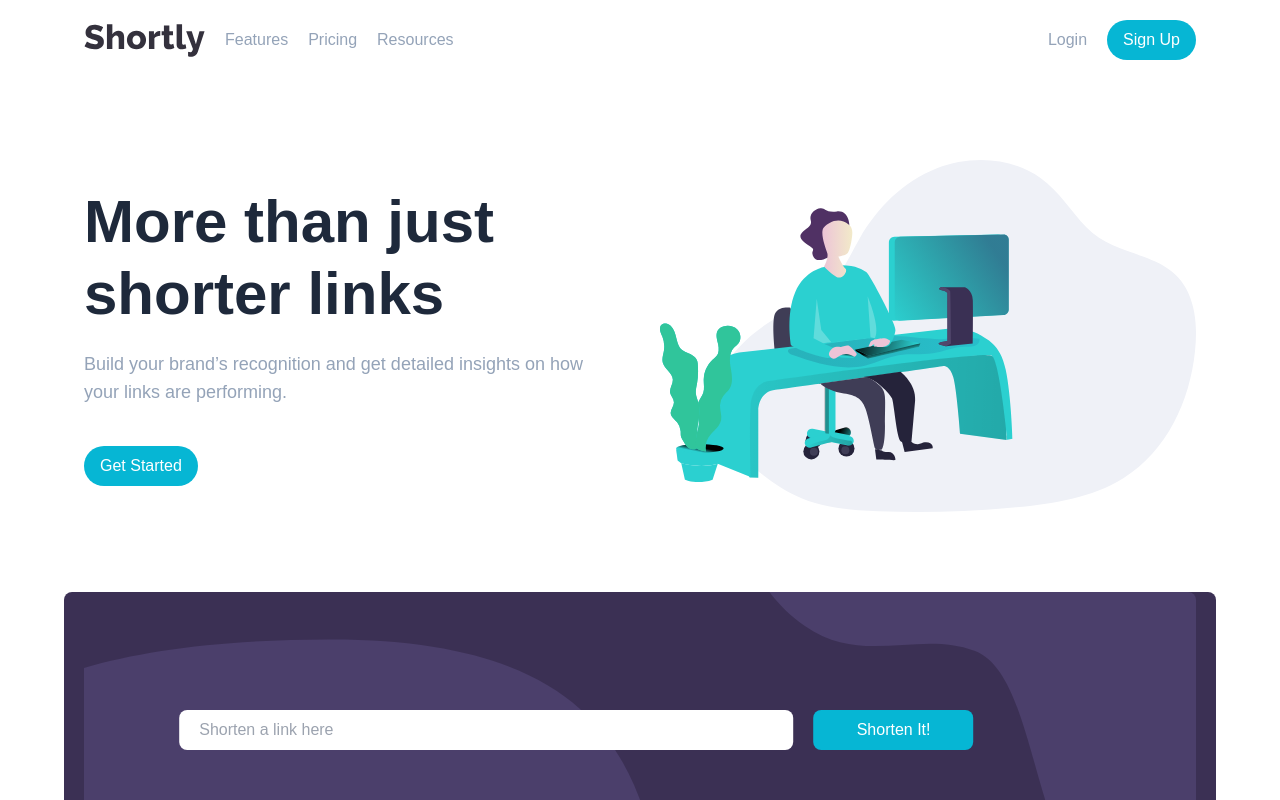
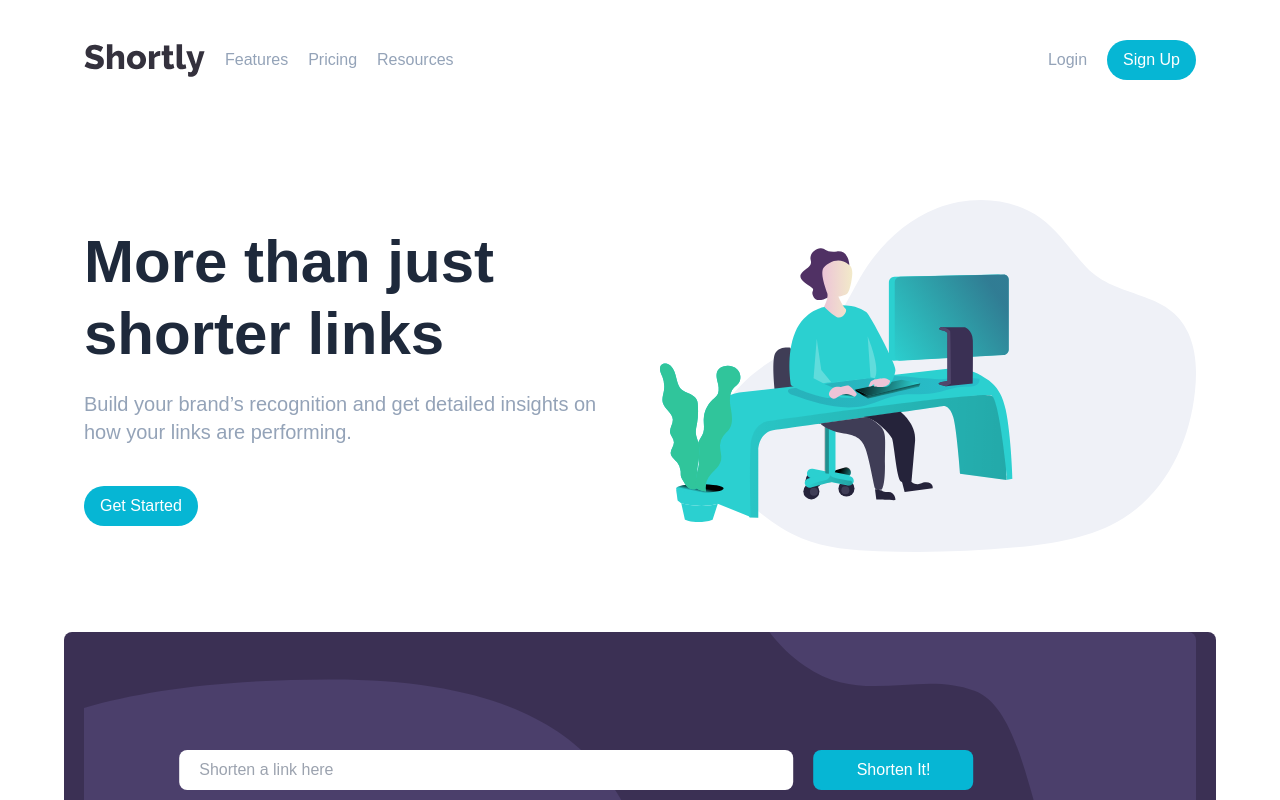
Before and after one commit to Abdulkareemoj/url-shortener-fementor, a React (Vite) app: page / in a window 1280 px wide. Shown: the top 800 px of the page. Built offline with nearby package versions, Linux system fonts and the light colour scheme.

Commit message:
bored with it, nav done

```diff
--- a/src/components/Hero.jsx
+++ b/src/components/Hero.jsx
@@ -14,9 +14,9 @@ export default function Hero() {
             <h1 className="text-5xl lg:text-6xl mb-5 font-bold text-slate-800">
               More than just shorter links
             </h1>
-            <p className="lg:text-lg text-slate-400 mb-10">
-              Build your brand’s recognition and get detailed insights on how
-              your links are performing.
+            <p className="lg:text-xl text-slate-400 mb-10">
+              Build your brand’s recognition and get detailed
+              insights on how your links are performing.
             </p>
             <button className="btn-cta rounded-full">Get Started</button>
           </article>
--- a/src/components/Navbar.jsx
+++ b/src/components/Navbar.jsx
@@ -8,7 +8,7 @@ export default function Navbar() {
     const [isOpen, setIsOpen] = useState(false);
 
     return (
-        <header className="header max-width py-5">
+        <header className="header max-width py-10">
           <div className="flex items-center justify-between">
             <article className="flex items-center">
               <img src={logo} alt="" />
@@ -16,13 +16,13 @@ export default function Navbar() {
               <nav className="hidden md:block md:ml-5">
                 <ul className="flex items-start justify-start">
                   <li>
-                    <button className="text-slate-400">Features</button>
+                    <a className="text-slate-400 hover:text-violet-900">Features</a>
                   </li>
                   <li className="my-5 md:my-0 md:mx-5">
-                    <button className="text-slate-400">Pricing</button>
+                    <a className="text-slate-400 hover:text-violet-900">Pricing</a>
                   </li>
                   <li>
-                    <button className="text-slate-400">Resources</button>
+                    <a className="text-slate-400 hover:text-violet-900">Resources</a>
                   </li>
                 </ul>
               </nav>
@@ -48,7 +48,7 @@ export default function Navbar() {
                     <button className="text-slate-400">Login</button>
                   </li>
                   <li>
-                    <button className="btn-cta rounded-full">Sign Up</button>
+                    <button className="btn-cta rounded-full hover:active:bg-violet-700">Sign Up</button>
                   </li>
                 </ul>
               </div>
```
